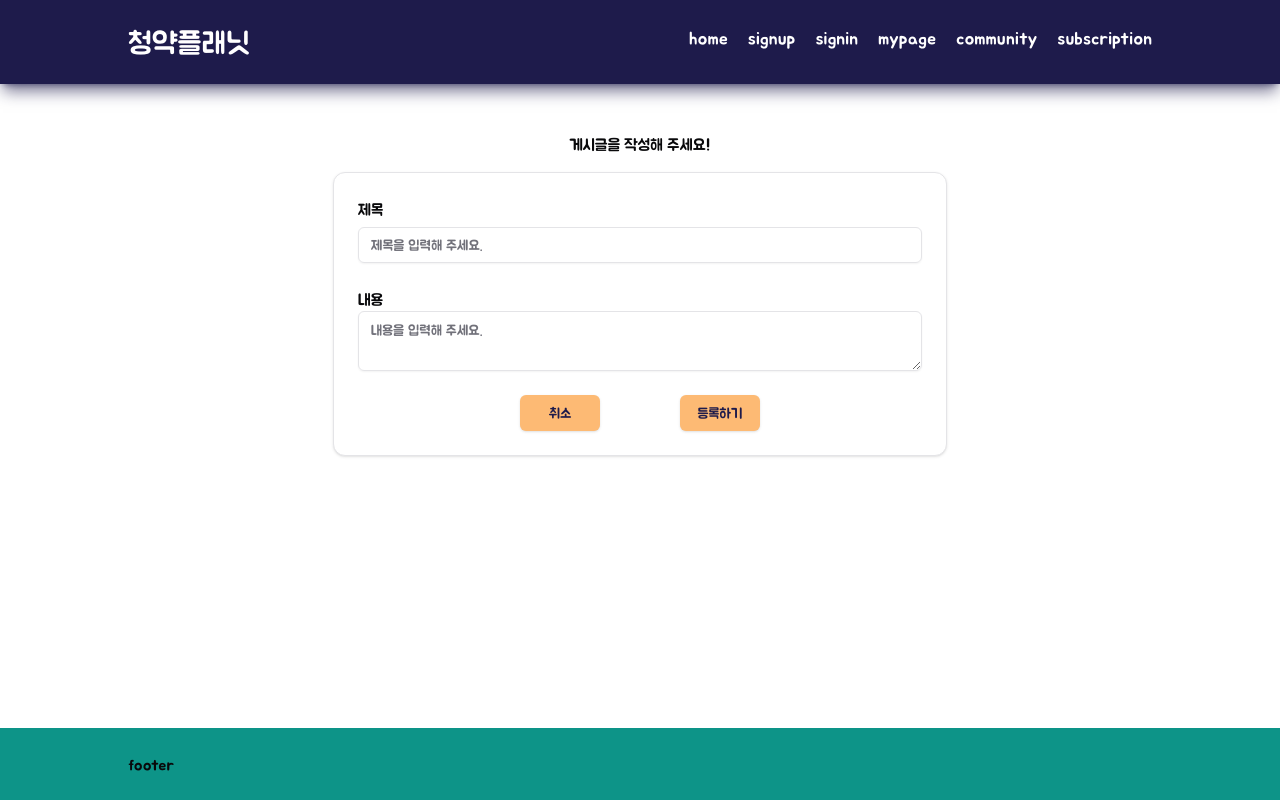
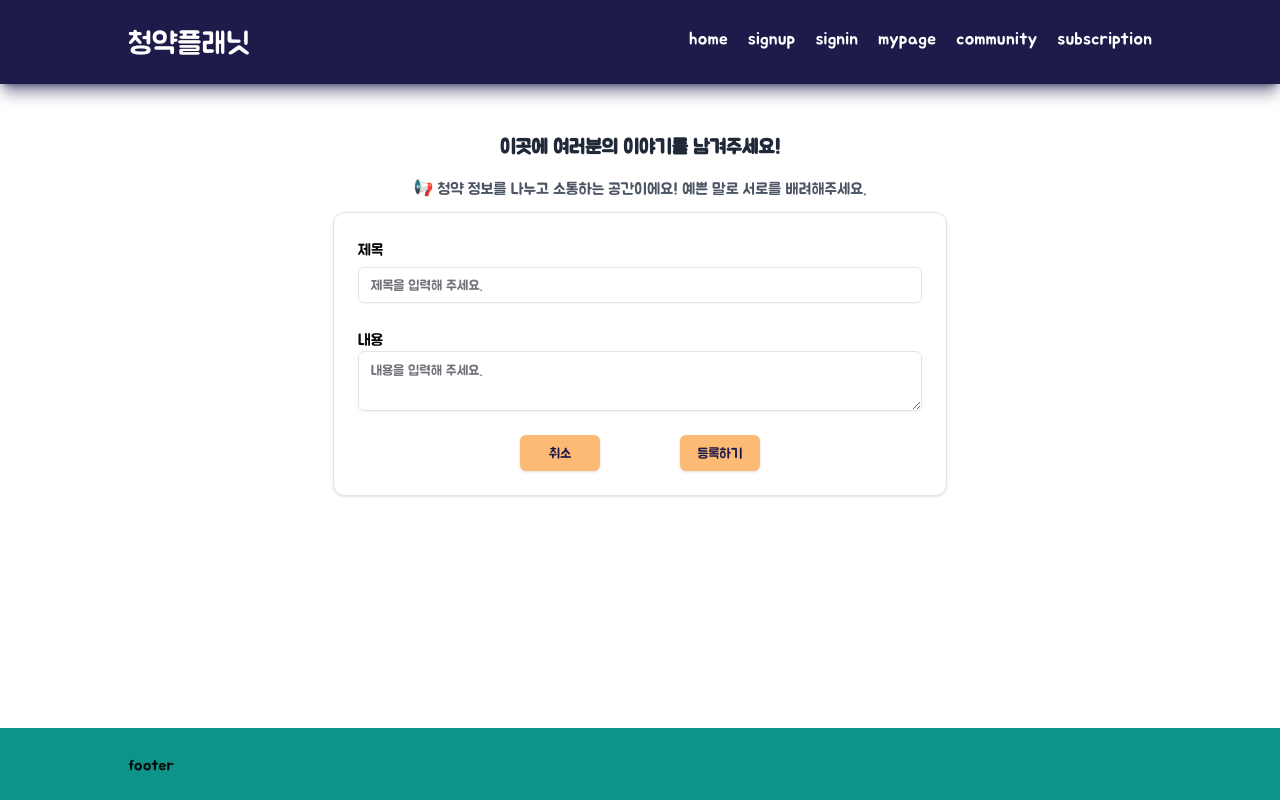
Before and after one commit to cheongyakplanet/FE, a Next.js app: page /community/post in a window 1280 px wide. Built offline with nearby package versions, Linux system fonts and the light colour scheme; no server answers.

Commit message:
Design: dayjs 컴포넌트 추가, 커뮤니티 UI #13

```diff
--- a/package.json
+++ b/package.json
@@ -23,6 +23,7 @@
     "axios": "^1.7.9",
     "class-variance-authority": "^0.7.1",
     "clsx": "^2.1.1",
+    "dayjs": "^1.11.13",
     "js-cookie": "^3.0.5",
     "lucide-react": "^0.474.0",
     "next": "15.1.6",
--- a/src/app/community/components/post-table.tsx
+++ b/src/app/community/components/post-table.tsx
@@ -3,6 +3,8 @@
 import { useEffect, useState } from 'react';
 
 import { useRouter } from 'next/navigation';
+
+import dayjs from 'dayjs';
 
 import {
   Pagination,
@@ -68,7 +70,7 @@ export default function PostTable({ sort, searchWord }: { sort: string; searchWo
               <TableCell>{truncateText(post.title)}</TableCell>
               <TableCell>{truncateText(post.content)}</TableCell>
               <TableCell>{post.username}</TableCell>
-              <TableCell>{post.createdAt}</TableCell>
+              <TableCell>{dayjs(post.createdAt).format('YYYY-MM-DD')}</TableCell>
               <TableCell>좋아요 수</TableCell>
             </TableRow>
           ))}
--- a/src/app/community/detail/page.tsx
+++ b/src/app/community/detail/page.tsx
@@ -8,6 +8,7 @@ import { useEffect, useState } from 'react';
 import Link from 'next/link';
 import { useSearchParams } from 'next/navigation';
 
+import dayjs from 'dayjs';
 import { ArrowLeft, Eye, ThumbsDown, ThumbsUp } from 'lucide-react';
 
 import { Button } from '@/components/ui/button';
@@ -53,7 +54,7 @@ export default function detail() {
           </div>
           <div className="flex justify-between">
             <div>
-              {data?.username} {data?.createdAt}
+              {data?.username} {dayjs(data?.createdAt).format('YYYY-MM-DD')}
             </div>
             <div className="space-x-1">
               <Button onClick={() => updateLike(data?.id)} className="bg-red-500">
--- a/src/app/community/page.tsx
+++ b/src/app/community/page.tsx
@@ -14,9 +14,9 @@ export default function community() {
 
   return (
     <div>
-      <div className="font-bold">커뮤니티</div>
+      <div className="animate-wave mb-3 text-center text-xl">함께 나누는 청약 이야기, 지금 확인해 보세요! 👀</div>
 
-      <div className="flex justify-between">
+      <div className="mb-2 flex justify-between">
         <Tabs value={sort} onValueChange={setSort}>
           <TabsList>
             <TabsTrigger value="time">최신순</TabsTrigger>
--- a/src/app/community/post/page.tsx
+++ b/src/app/community/post/page.tsx
@@ -31,7 +31,12 @@ export default function post() {
 
   return (
     <div className="animate-fade-in flex flex-col items-center">
-      <div className="mb-4 text-center">게시글을 작성해 주세요!</div>
+      <div className="mb-4 text-center text-xl font-extrabold text-gray-800">이곳에 여러분의 이야기를 남겨주세요!</div>
+      <div className="flex">
+        <div className="mb-3 text-gray-600">
+          📢 청약 정보를 나누고 소통하는 공간이에요! 예쁜 말로 서로를 배려해주세요.
+        </div>
+      </div>
       <Card className="w-3/5">
         <CardHeader>
           <div>제목</div>
--- a/tailwind.config.ts
+++ b/tailwind.config.ts
@@ -93,6 +93,10 @@ export default {
           from: { opacity: '0', transform: 'translateY(-10px)' },
           to: { opacity: '1', transform: 'translateY(0)' },
         },
+        wave: {
+          '0%, 100%': { transform: 'translateY(0)' },
+          '50%': { transform: 'translateY(-5px)' },
+        },
       },
       animation: {
         'slide-top-sm': 'slide-top-sm 0.2s ease-out both',
@@ -100,6 +104,7 @@ export default {
         'accordion-down': 'accordion-down 0.2s ease-out',
         'accordion-up': 'accordion-up 0.2s ease-out',
         'fade-in': 'fade-in 1.0s ease-out both',
+        wave: 'wave 1s ease-in-out 5',
       },
     },
   },
```
Also changed, not shown: 1 other file (tests, documents, lock files or other folders).
